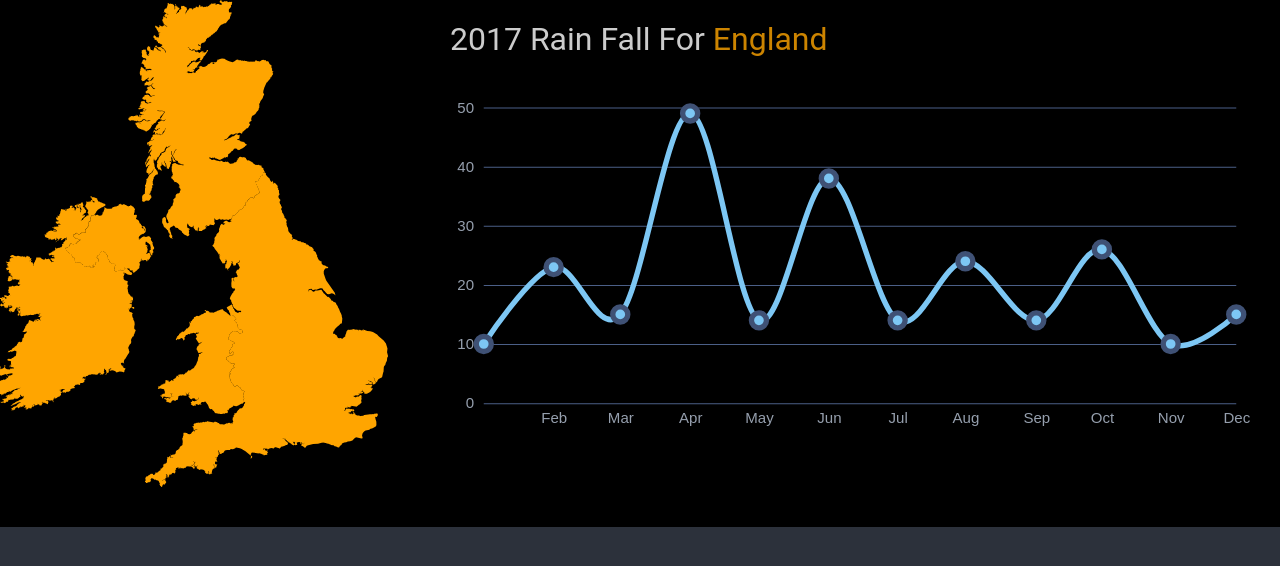
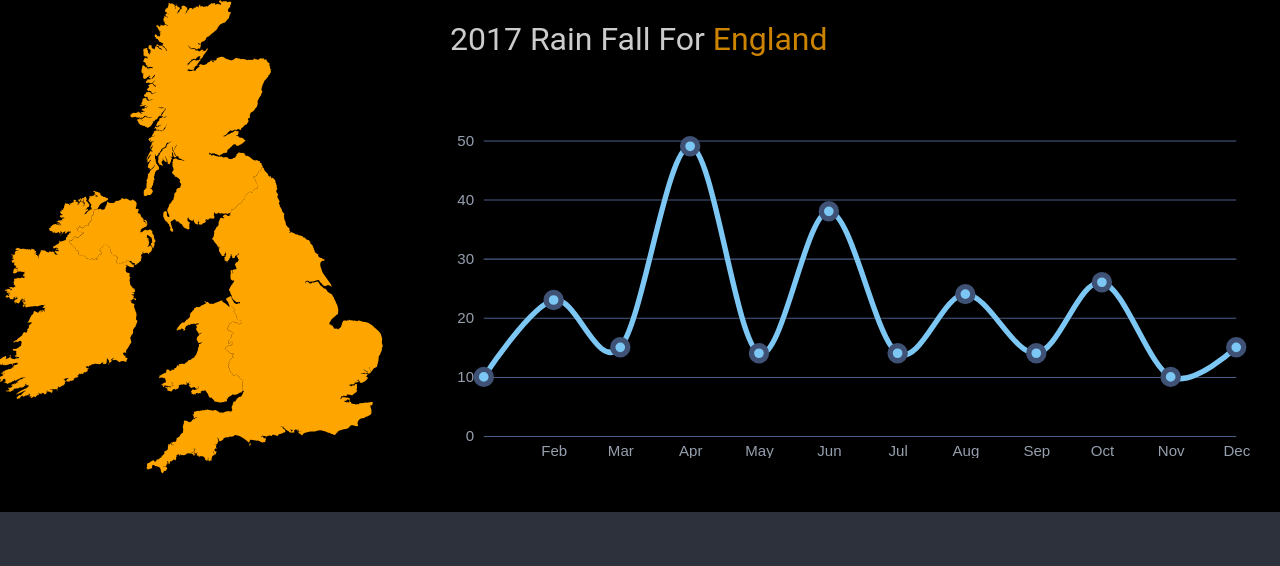
Before and after one commit to keerthi-olm/react-redux-linechart, a React (Create React App) app: page / in a window 1280 px wide. Shown: the top 566 px of the page. Built offline with nearby package versions, Linux system fonts and the light colour scheme.

Commit message:
FIXED>>>SVG ie 11issue... Prob was grid notdefined properly and needed proper ie for prefixes..see below
Svg height set to min-width of 40vw...also added ie prefixer--- site : https://autoprefixer.github.io/

rejigged the div layout...added wrappers around svgs

```diff
--- a/src/charts/LineChart.jsx
+++ b/src/charts/LineChart.jsx
@@ -185,7 +185,8 @@ export class LineChart extends React.Component {
 
         return (
             <div className='row redoxLineChart' > {mapSvg(this.mapCick)}
-                   <svg  className='col2' id={this.props.chartId}  height='100%'  width='100%'  viewBox="0 0 800 300"
+            <div className='col2'>
+                   <svg   id={this.props.chartId}     viewBox="0 0 800 300"
   preserveAspectRatio="xMidYMid meet">
 
                     <g transform={transform}>
@@ -201,7 +202,8 @@ export class LineChart extends React.Component {
 
                     </g>
 
-                </svg><h3 class='col2'>2017 Rain fall for <span>{this.props.region}</span></h3>
+                </svg> </div><div className='col3'><h3 class='col2'>2017 Rain fall for <span>{this.props.region}</span></h3></div>
+
             </div>
         );
     }
--- a/src/style.css
+++ b/src/style.css
@@ -13,26 +13,39 @@ width:100%;height: 100%;
 
 .row {
     margin: 0 -10px;
+    display: -ms-grid;
     display: grid;
-    grid-template-columns: 1fr 1fr 1fr;
+    -ms-grid-columns: 1fr 1fr 1fr;
+        grid-template-columns: 1fr 1fr 1fr;
     grid-gap: 20px;
 }
 
 
 
 .col1 {
+    -ms-grid-column: 1;
     grid-column: 1;
-    grid-row: 1;
+    -ms-grid-row: 1;
+    -ms-grid-row-span: 3;
+    grid-row: 1/4 ;
 }
 .col2 {
+    -ms-grid-column: 2;
+    -ms-grid-column-span: 2;
     grid-column: 2 / 4;
-    grid-row: 1;
+    -ms-grid-row: 2;
+    -ms-grid-row-span : 2;
+    grid-row: 2 / 4;
 }
 .col3 {
-    grid-column: 1/4;
+    -ms-grid-column:2;
+
+    grid-column:2;
+    -ms-grid-row: 1;
     grid-row: 1;
 }
 
+.redoxLineChart .col1 {height:40vw;}
 
 
 .a {
```
